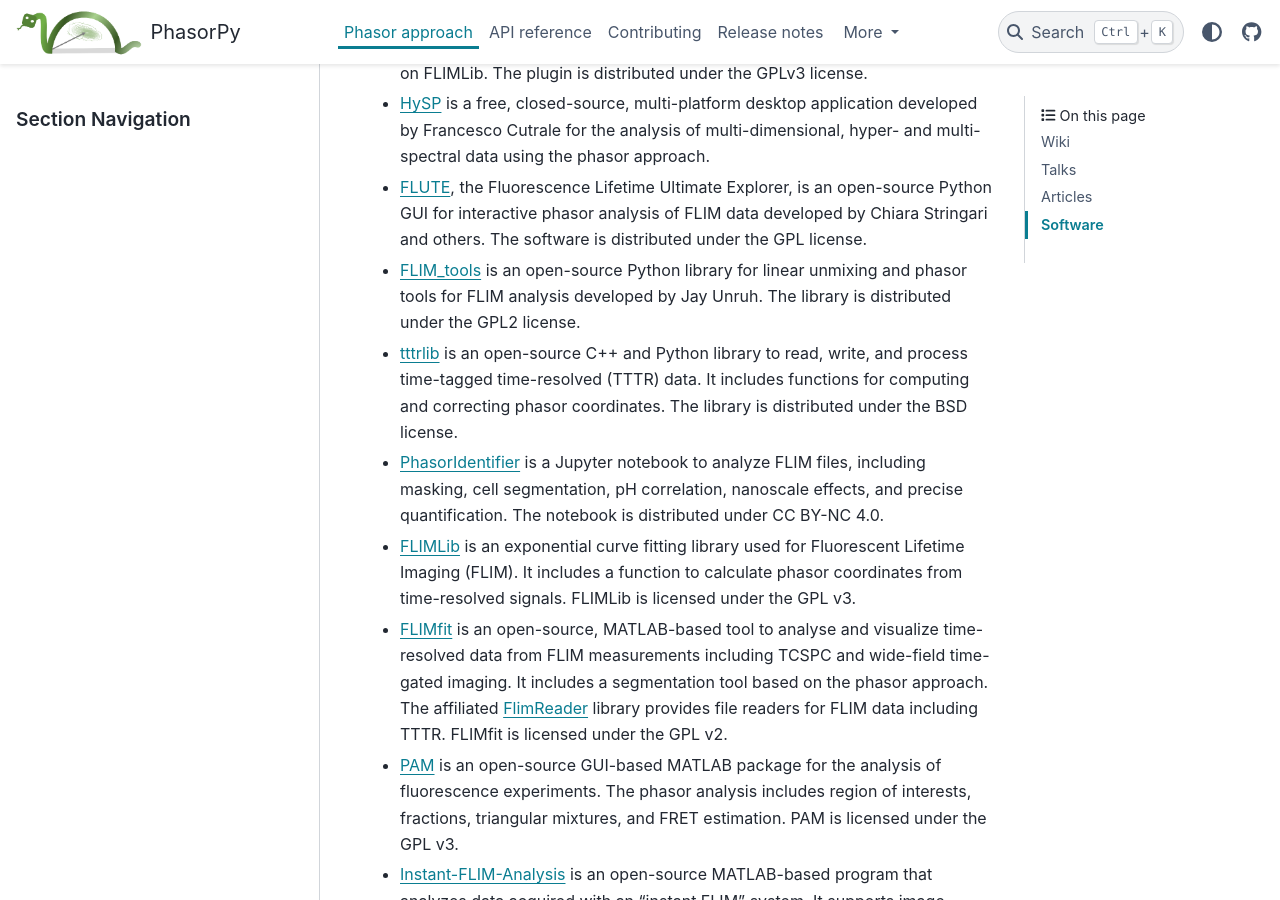
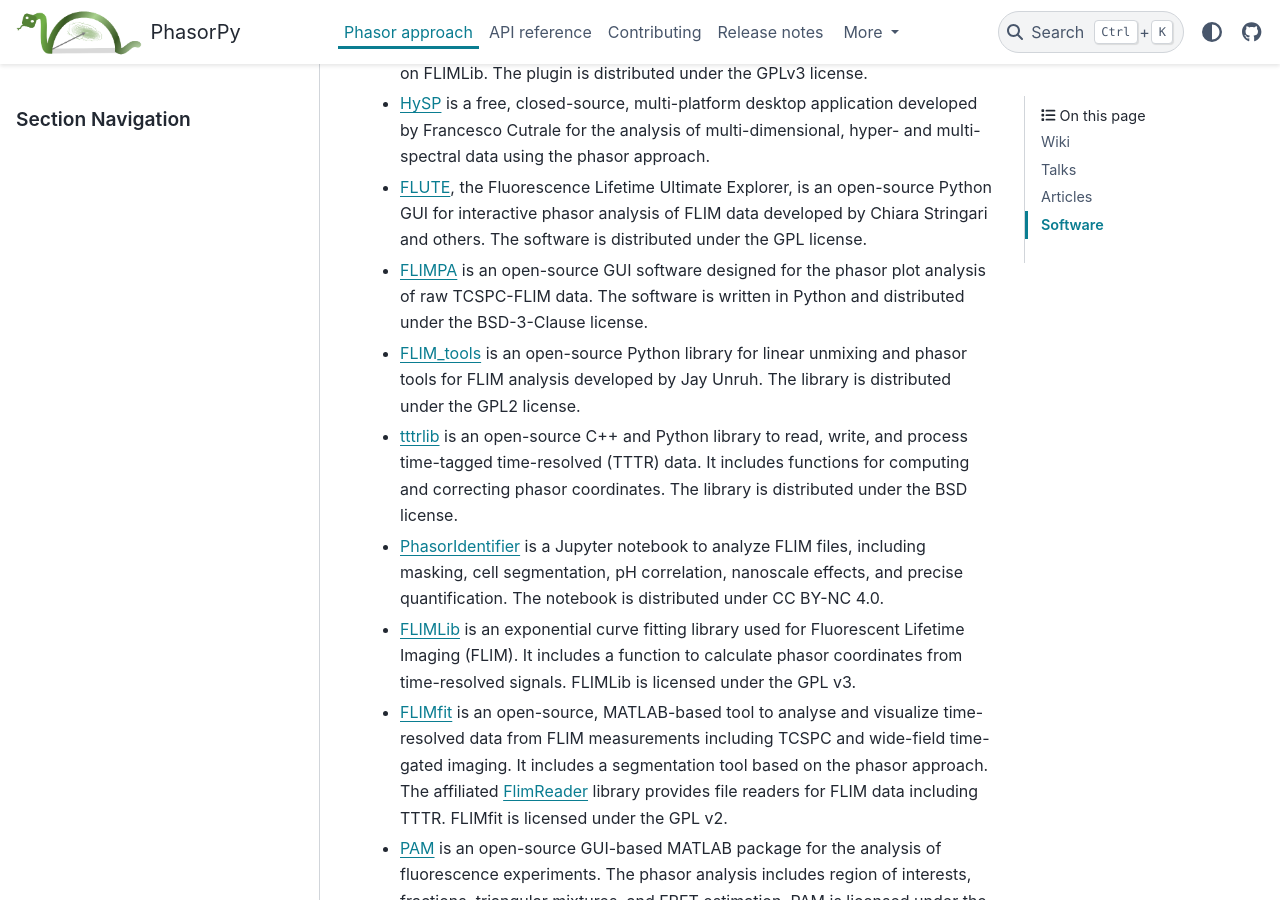
Before and after one commit to phasorpy/phasorpy, a Sphinx documentation site: the page built from docs/phasor_approach.rst, in a window 1280 px wide and 900 px high, scrolled down 2484 px. Built offline with Sphinx 7.4.7 and the PyData theme 0.15.4, drawn with Linux system fonts in a browser that asks for light colours; pages that are not in the unit, such as notebooks, are missing from menus.

Commit message:
Mention FLIMPA software (#121)

```diff
--- a/docs/phasor_approach.rst
+++ b/docs/phasor_approach.rst
@@ -190,6 +190,11 @@
   for interactive phasor analysis of FLIM data developed by Chiara Stringari
   and others. The software is distributed under the GPL license.
 
+- `FLIMPA <https://github.com/SofiaKapsiani/FLIMPA>`_
+  is an open-source GUI software designed for the phasor plot analysis of
+  raw TCSPC-FLIM data. The software is written in Python and distributed
+  under the BSD-3-Clause license.
+
 - `FLIM_tools <https://github.com/jayunruh/FLIM_tools>`_
   is an open-source Python library for linear unmixing and phasor tools for
   FLIM analysis developed by Jay Unruh. The library is distributed under
```
